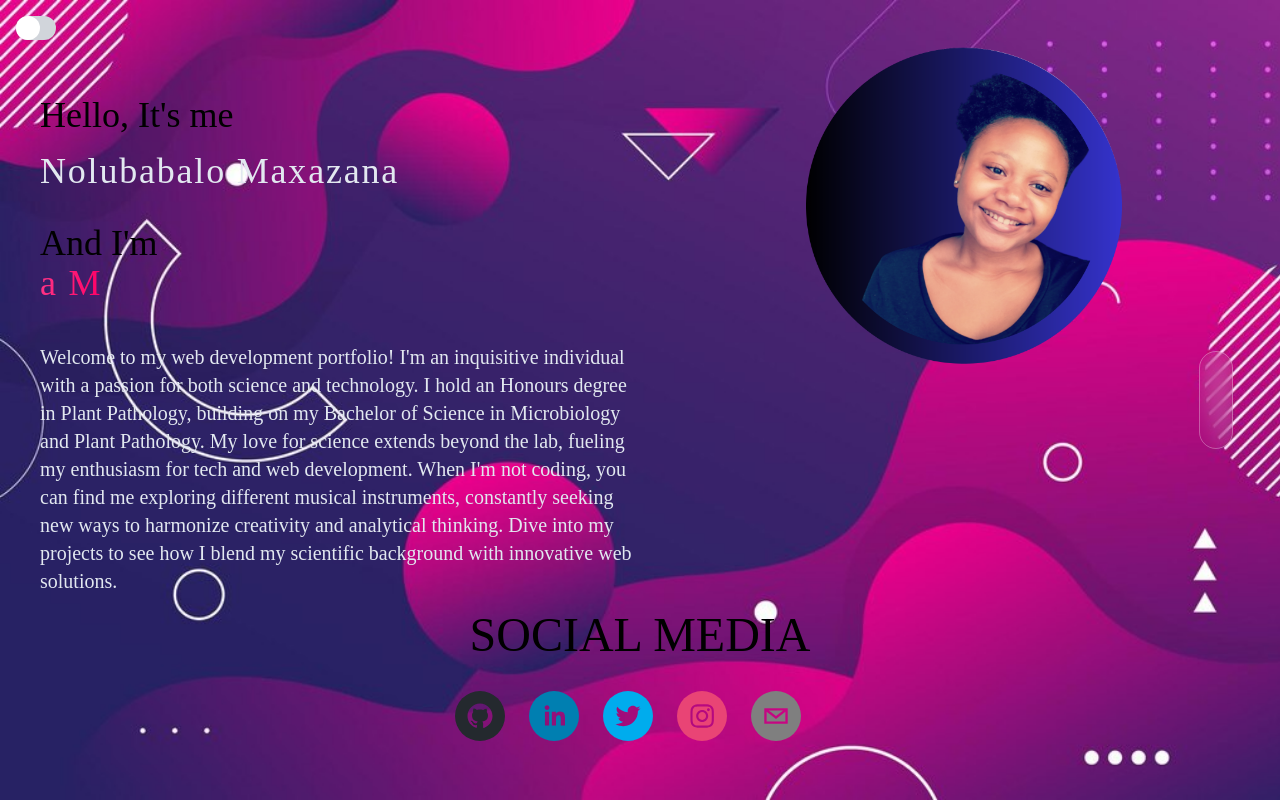
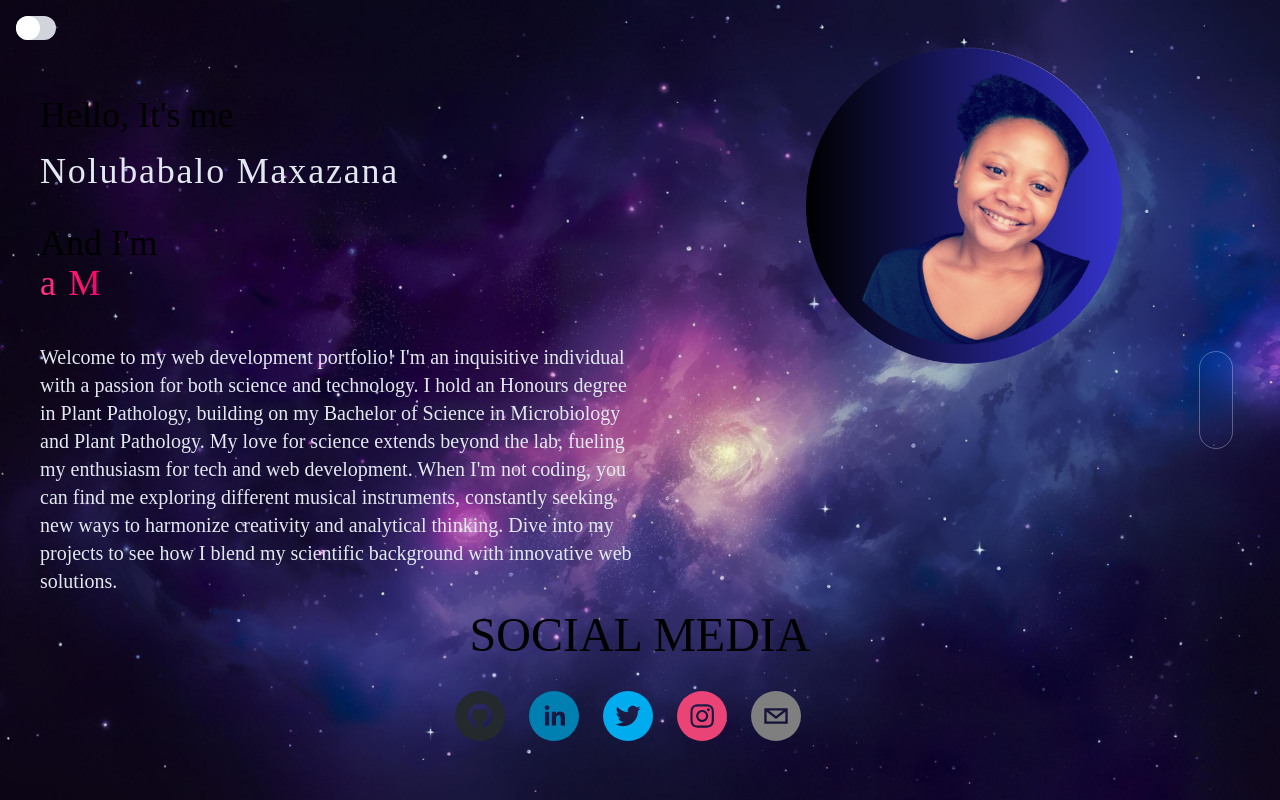
Before and after one commit to Nolu-M/nolu-portfolio, a React (Vite) app: page / in a window 1280 px wide. Built offline with nearby package versions, Linux system fonts and the light colour scheme; a web font is replaced by a local one.

Commit message:
backgrounds

```diff
--- a/src/themes.css
+++ b/src/themes.css
@@ -1,12 +1,12 @@
 /* src/themes.css */
 .theme1 {
-    background-image: url('./assets/images/pink-purple.jpg');
+    background-image: url('./assets/images/galaxy.jpg');
     background-size: cover;
     background-repeat: no-repeat;
   }
 
   .theme2 {
-    background-image: url('./assets/images/bg-portfolio.jpg');
+    background-image: url('./assets/images/green.jpg');
     background-size: cover;
     background-repeat: no-repeat;
   }
```
Also changed, not shown: src/assets/images/galaxy.jpg (added), src/assets/images/green.jpg (added).
